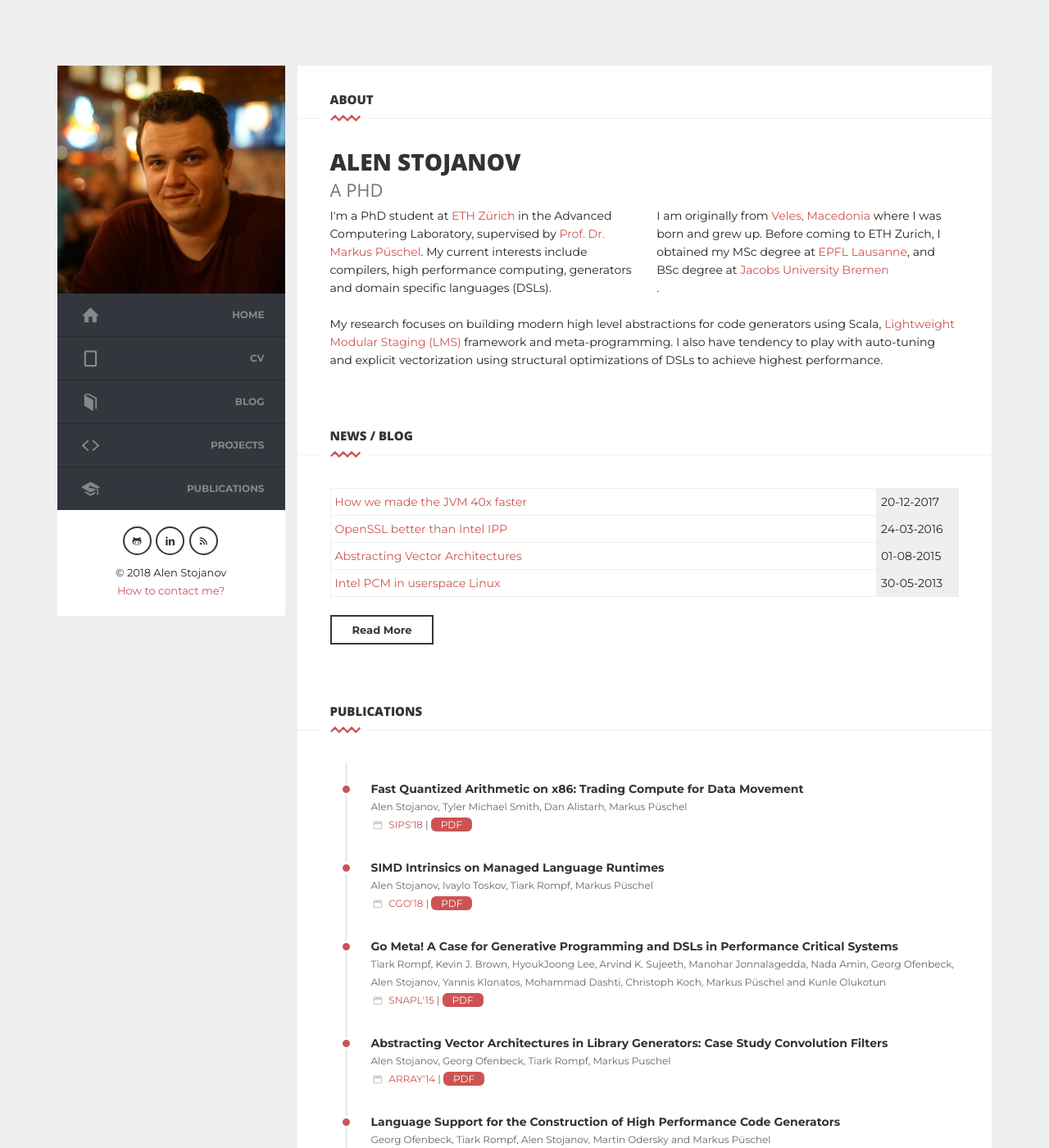
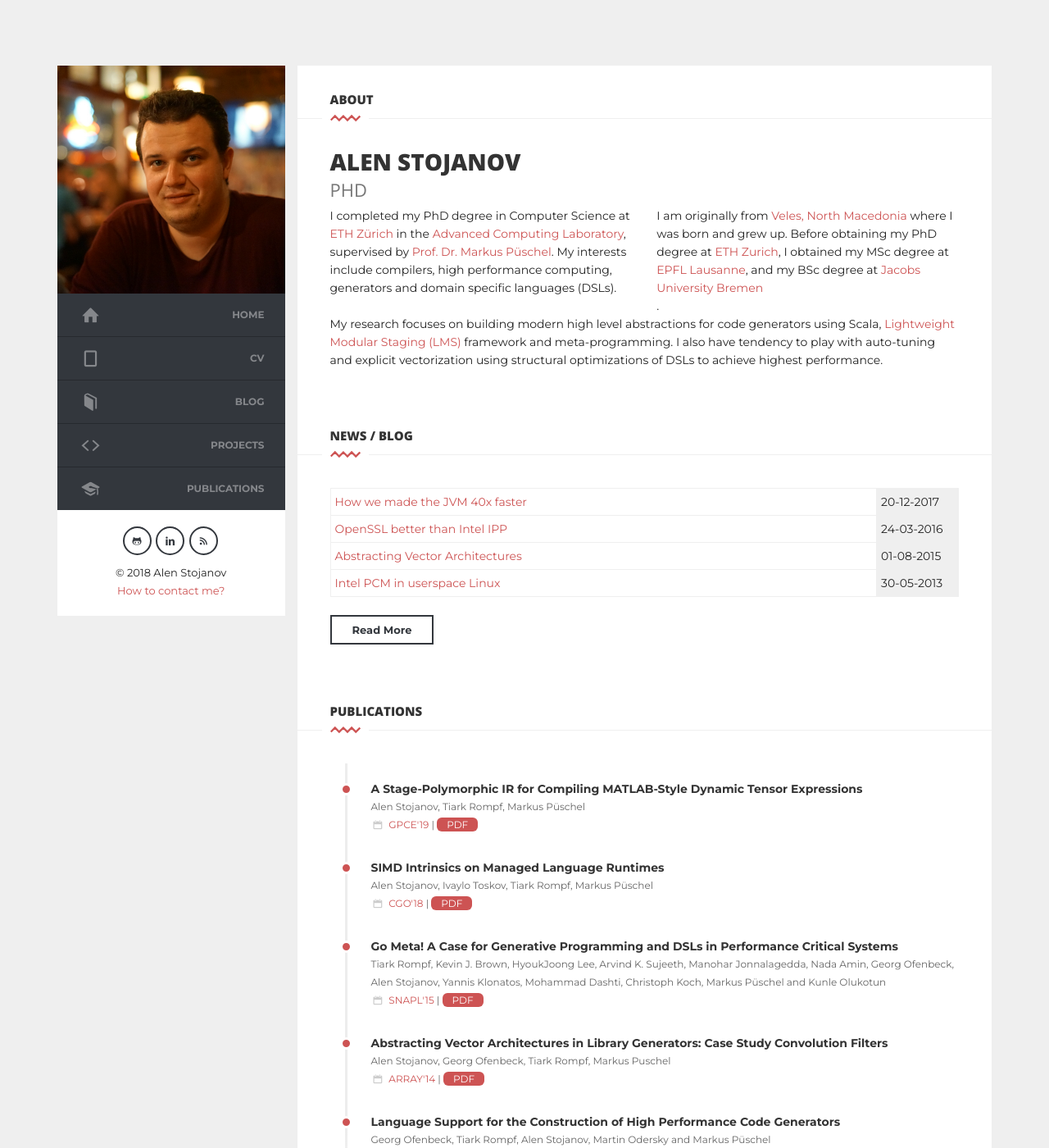
Before and after one commit to astojanov/astojanov.github.io, a Jekyll site: the page built from index.html, in a window 1280 px wide and 1400 px high. Shown: the whole window at 82% size. Built offline with Jekyll 4.4.1, drawn with Linux system fonts in a browser that asks for light colours; some web fonts are replaced.

```diff
--- a/index.html
+++ b/index.html
@@ -18,24 +18,24 @@ title: Alen Stojanov
   <div class="block-content ">
     <div class="profile ">
       <h1>Alen Stojanov</h1>
-      <h3>a PhD</h3>
+      <h3>PhD</h3>
     </div>
 
     <div class="row">
       <div class="col-md-6">
         <p>
-          I'm a PhD student at <a href="https://www.ethz.ch/">ETH Zürich</a>
-          in the Advanced Computering Laboratory, supervised by
-          <a href="https://www.inf.ethz.ch/personal/markusp/">Prof. Dr. Markus Püschel</a>.
-          My current interests include compilers, high performance computing, generators and domain specific languages (DSLs).
+          I completed my PhD degree in Computer Science at <a href="https://www.ethz.ch/">ETH Zürich</a>
+          in the <a href="https://acl.inf.ethz.ch/">Advanced Computing Laboratory</a>, supervised by
+          <a href="https://acl.inf.ethz.ch/people/markusp/">Prof. Dr. Markus Püschel</a>.
+          My interests include compilers, high performance computing, generators and domain specific languages (DSLs).
         </p>
         <br />
       </div>
       <div class="col-md-6">
         <p>
-          I am originally from <a href="https://en.wikipedia.org/wiki/Veles,_Macedonia">Veles, Macedonia</a>
-          where I was born and grew up. Before coming to ETH Zurich, I obtained my MSc degree at <a href="https://www.epfl.ch/index.en.html">EPFL Lausanne</a>,
-          and BSc degree at <a href="http://www.jacobs-university.de/">Jacobs University Bremen</a><br />.
+          I am originally from <a href="https://en.wikipedia.org/wiki/Veles,_Macedonia">Veles, North Macedonia</a>
+          where I was born and grew up. Before obtaining my PhD degree at <a href="https://www.ethz.ch/">ETH Zurich</a>, I obtained my MSc degree at <a href="https://www.epfl.ch/index.en.html">EPFL Lausanne</a>,
+          and my BSc degree at <a href="http://www.jacobs-university.de/">Jacobs University Bremen</a><br />.
         </p>
       </div>
     </div>
```
Also changed, not shown: publications/006_sips18-clover.md (+25 -25 lines), publications/007_gpce19-mgen.md (added, +26 -0 lines), 2 other files.
